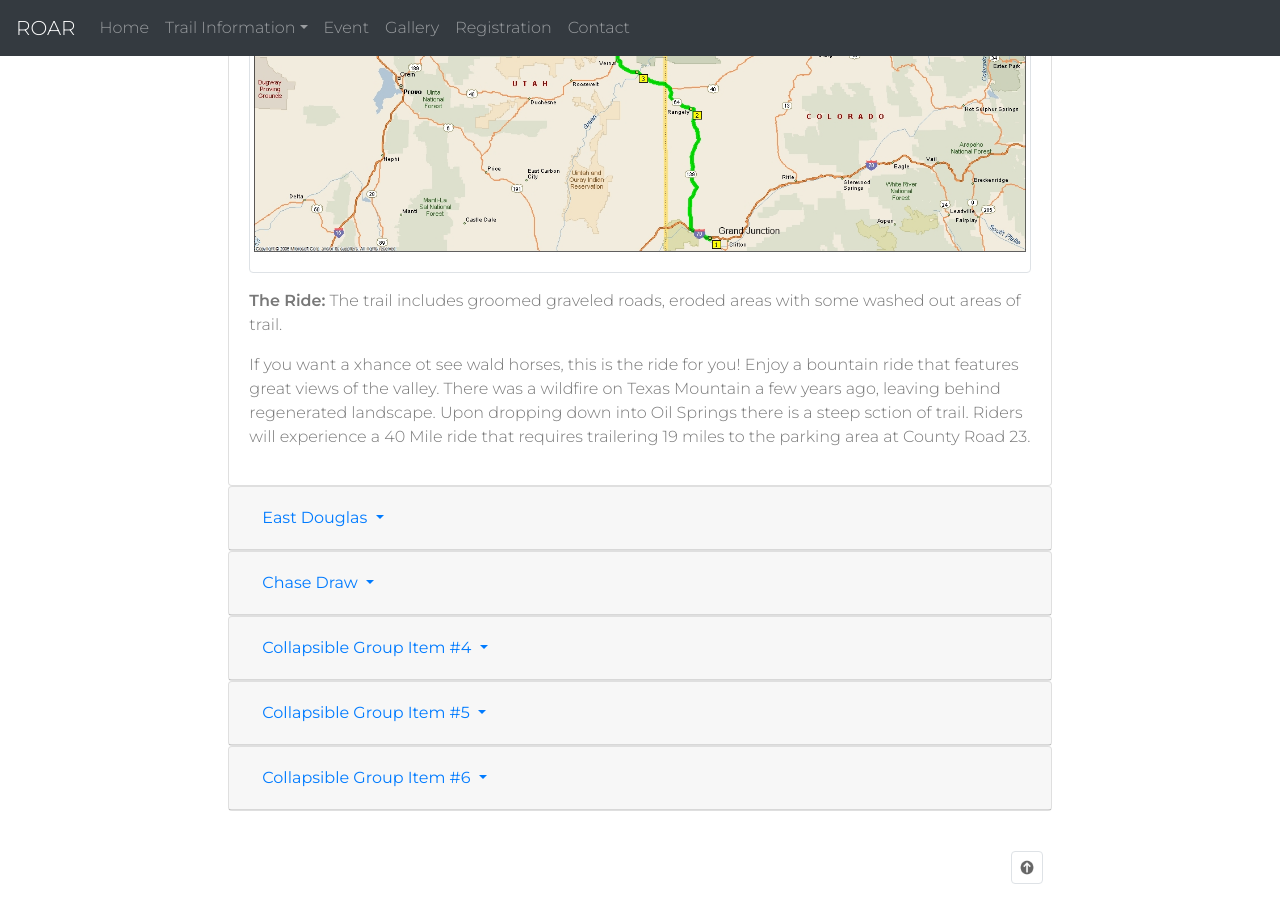
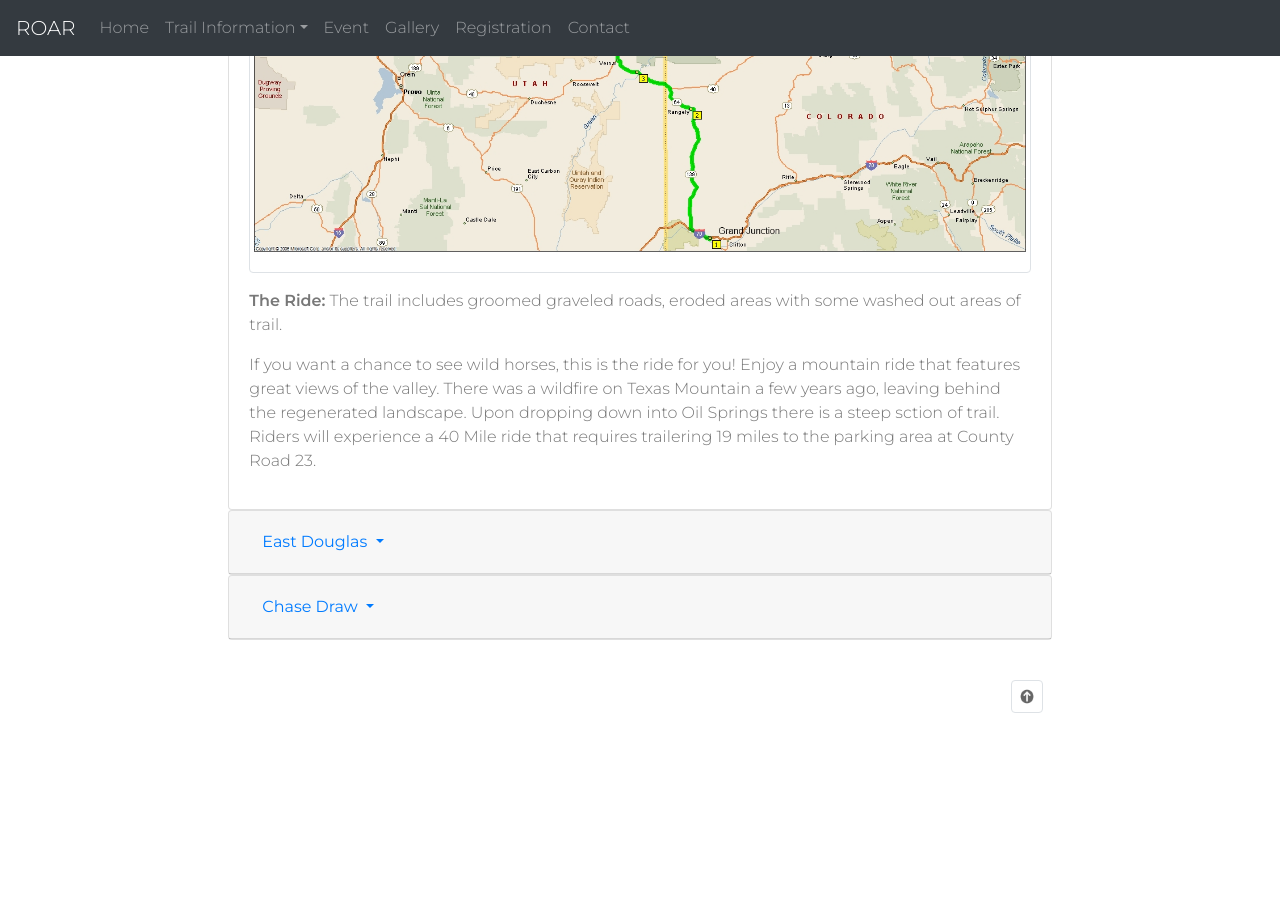
Before and after one commit to KKM-Clients/RangelyOHV, a Jekyll site: the page built from Trails.html, in a window 1280 px wide and 900 px high, scrolled down 552 px. Built offline with Jekyll 4.4.1, drawn with Linux system fonts in a browser that asks for light colours; nearby versions of some CDN libraries; after the commit the page ends 1281 px from its top, so only the background shows below that.

Commit message:
commint out extra collapsble boxes on trails

```diff
--- a/Trails.html
+++ b/Trails.html
@@ -47,8 +47,7 @@ title: Trails
             <p><strong>The Ride:</strong> The trail includes groomed graveled roads, eroded areas with some washed out
             areas of trail.</p>
 
-            <p>If you want a xhance ot see wald horses, this is the ride for you! Enjoy a bountain ride that features great
-            views of the valley. There was a wildfire on Texas Mountain a few years ago, leaving behind regenerated landscape.
+            <p>If you want a chance to see wild horses, this is the ride for you! Enjoy a mountain ride that features great views of the valley. There was a wildfire on Texas Mountain a few years ago, leaving behind the regenerated landscape.
             Upon dropping down into Oil Springs there is a steep sction of trail. Riders will experience a 40 Mile ride that
             requires trailering 19 miles to the parking area at County Road 23.</p>
           </div>
@@ -105,18 +104,17 @@ title: Trails
 
             <p><img src="{{ site.baseurl }}/assets/images/Trails/map.jpg" class="img-fluid img-thumbnail" alt="Chase Draw Map"></p>
 
-            <p><strong>The Ride:</strong> The trail includea groomed graveled roads, loose dirt, rock and eroded areas with some washed out aresa of trail.
+            <p><strong>The Ride:</strong> The trail include groomed graveled roads, loose dirt, rock and eroded areas with some washed out area of the trail.
             This ride.</p>
 
-            <p>This ride features one of the most impressive scenic overlooks of the Rangely area. This ride includes part of the recent Dead Dog Fire that occurred
-            in Rangely spring of 2017. Enjoy slick rock riding, dry creek crossings and riding up the creek bottom. Riders will experience a 25 mile ride.</p>
+            <p>This ride features one of the most impressive scenic overlooks of the Rangely area. This ride includes part of the recent Dead Dog Fire that occurred in Rangely spring of 2017. Enjoy slick rock riding, dry creek crossings and riding up the creek bottom. Riders will experience a 25-mile ride.</p>
 
           </div>
         </div>
       </div>
       <!-- End Chase Draw -->
       <!-- Card4 -->
-      <div class="card">
+      <!--<div class="card">
         <div class="card-header" id="headingFour">
           <h5 class="mb-0">
             <button class="btn btn-link collapsed dropdown-toggle" data-toggle="collapse" data-target="#collapseFour" aria-expanded="false" aria-controls="collapseFour">
@@ -129,10 +127,10 @@ title: Trails
             Anim pariatur cliche reprehenderit, enim eiusmod high life accusamus terry richardson ad squid. 3 wolf moon officia aute, non cupidatat skateboard dolor brunch. Food truck quinoa nesciunt laborum eiusmod. Brunch 3 wolf moon tempor, sunt aliqua put a bird on it squid single-origin coffee nulla assumenda shoreditch et. Nihil anim keffiyeh helvetica, craft beer labore wes anderson cred nesciunt sapiente ea proident. Ad vegan excepteur butcher vice lomo. Leggings occaecat craft beer farm-to-table, raw denim aesthetic synth nesciunt you probably haven't heard of them accusamus labore sustainable VHS.
           </div>
         </div>
-      </div>
+      </div>-->
       <!-- End Card4 -->
       <!-- card5 -->
-      <div class="card">
+      <!--<div class="card">
         <div class="card-header" id="headingFive">
           <h5 class="mb-0">
             <button class="btn btn-link collapsed dropdown-toggle" data-toggle="collapse" data-target="#collapseFive" aria-expanded="false" aria-controls="collapseFive">
@@ -145,10 +143,10 @@ title: Trails
             Anim pariatur cliche reprehenderit, enim eiusmod high life accusamus terry richardson ad squid. 3 wolf moon officia aute, non cupidatat skateboard dolor brunch. Food truck quinoa nesciunt laborum eiusmod. Brunch 3 wolf moon tempor, sunt aliqua put a bird on it squid single-origin coffee nulla assumenda shoreditch et. Nihil anim keffiyeh helvetica, craft beer labore wes anderson cred nesciunt sapiente ea proident. Ad vegan excepteur butcher vice lomo. Leggings occaecat craft beer farm-to-table, raw denim aesthetic synth nesciunt you probably haven't heard of them accusamus labore sustainable VHS.
           </div>
         </div>
-      </div>
+      </div> -->
       <!-- End Card5 -->
       <!-- Card6 -->
-      <div class="card">
+      <!--<div class="card">
         <div class="card-header" id="headingSix">
           <h5 class="mb-0">
             <button class="btn btn-link collapsed dropdown-toggle" data-toggle="collapse" data-target="#collapseSix" aria-expanded="false" aria-controls="collapseSix">
@@ -161,7 +159,7 @@ title: Trails
             Anim pariatur cliche reprehenderit, enim eiusmod high life accusamus terry richardson ad squid. 3 wolf moon officia aute, non cupidatat skateboard dolor brunch. Food truck quinoa nesciunt laborum eiusmod. Brunch 3 wolf moon tempor, sunt aliqua put a bird on it squid single-origin coffee nulla assumenda shoreditch et. Nihil anim keffiyeh helvetica, craft beer labore wes anderson cred nesciunt sapiente ea proident. Ad vegan excepteur butcher vice lomo. Leggings occaecat craft beer farm-to-table, raw denim aesthetic synth nesciunt you probably haven't heard of them accusamus labore sustainable VHS.
           </div>
         </div>
-      </div>
+      </div> -->
       <!-- End Card6 -->
     </div>
 
```
